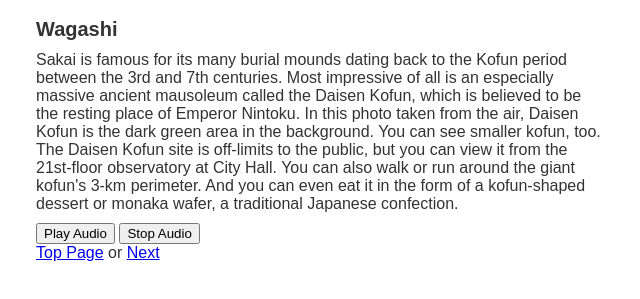
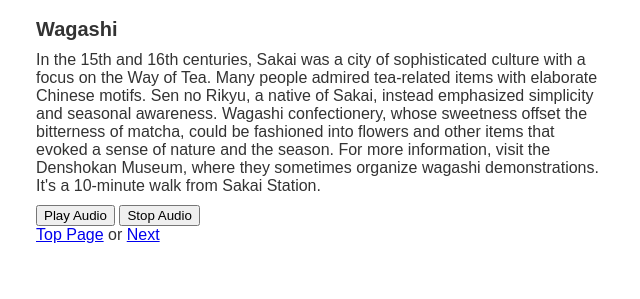
Before and after one commit to Adam-Fulford-JPN/sakai_demo, a plain HTML site: page wagashi.html in a window 1280 px wide. Shown: the part 427-726 px from the top of the page, without its empty margins (319-959 px from the left). Drawn offline with Linux system fonts and the light colour scheme.

Commit message:
Update wagashi.html

```diff
--- a/wagashi.html
+++ b/wagashi.html
@@ -18,7 +18,7 @@
 
   <div class="text-section">
     <h2>Wagashi</h2>
-    <p>Sakai is famous for its many burial mounds dating back to the Kofun period between the 3rd and 7th centuries. Most impressive of all is an especially massive ancient mausoleum called the Daisen Kofun, which is believed to be the resting place of Emperor Nintoku. In this photo taken from the air, Daisen Kofun is the dark green area in the background. You can see smaller kofun, too. The Daisen Kofun site is off-limits to the public, but you can view it from the 21st-floor observatory at City Hall. You can also walk or run around the giant kofun's 3-km perimeter. And you can even eat it in the form of a kofun-shaped dessert or monaka wafer, a traditional Japanese confection.</p>
+    <p>In the 15th and 16th centuries, Sakai was a city of sophisticated culture with a focus on the Way of Tea. Many people admired tea-related items with elaborate Chinese motifs. Sen no Rikyu, a native of Sakai, instead emphasized simplicity and seasonal awareness. Wagashi confectionery, whose sweetness offset the bitterness of matcha, could be fashioned into flowers and other items that evoked a sense of nature and the season. For more information, visit the Denshokan Museum, where they sometimes organize wagashi demonstrations. It's a 10-minute walk from Sakai Station.</p>
   </div>
 
   <div class="audio-section">
```
